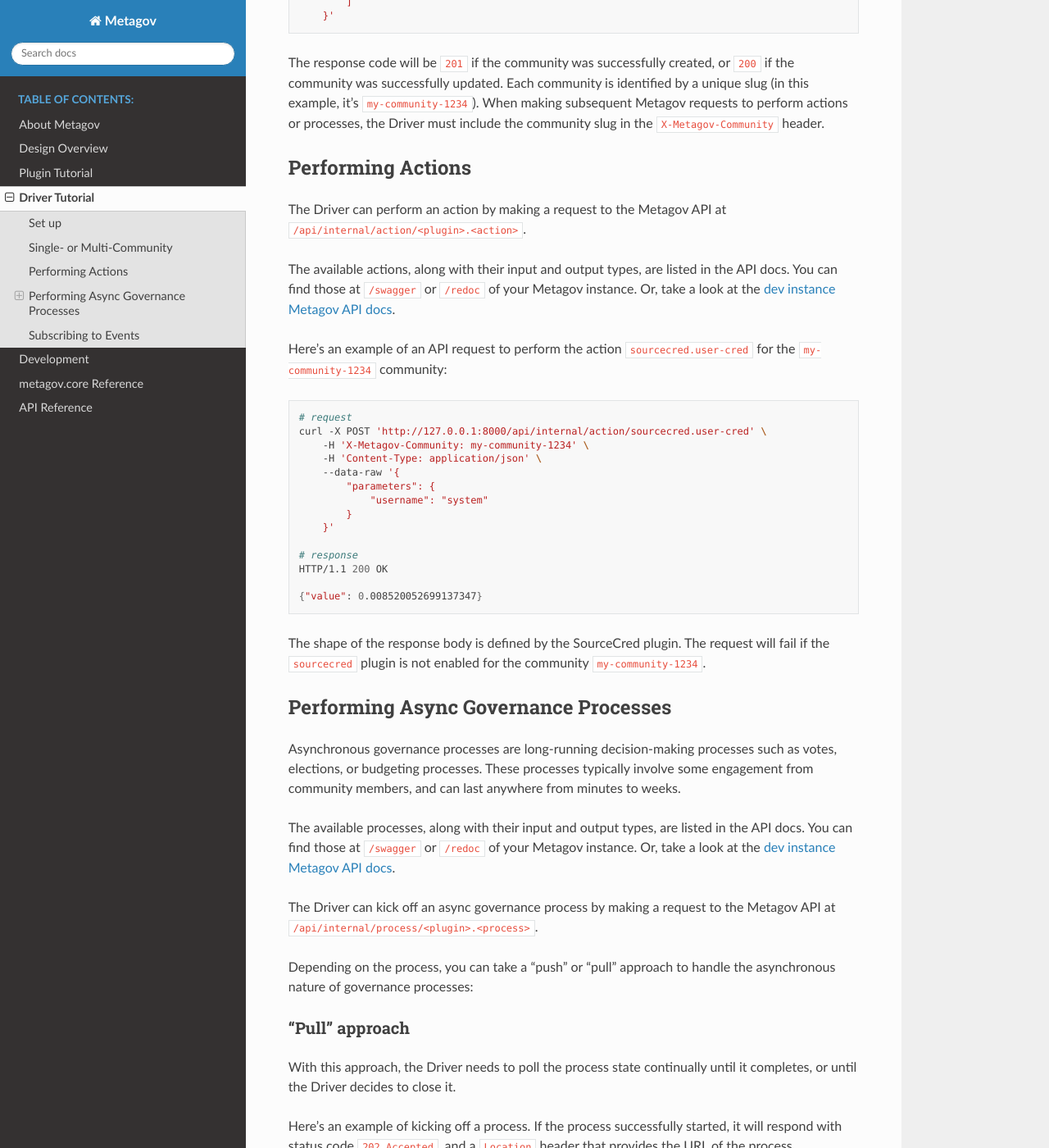
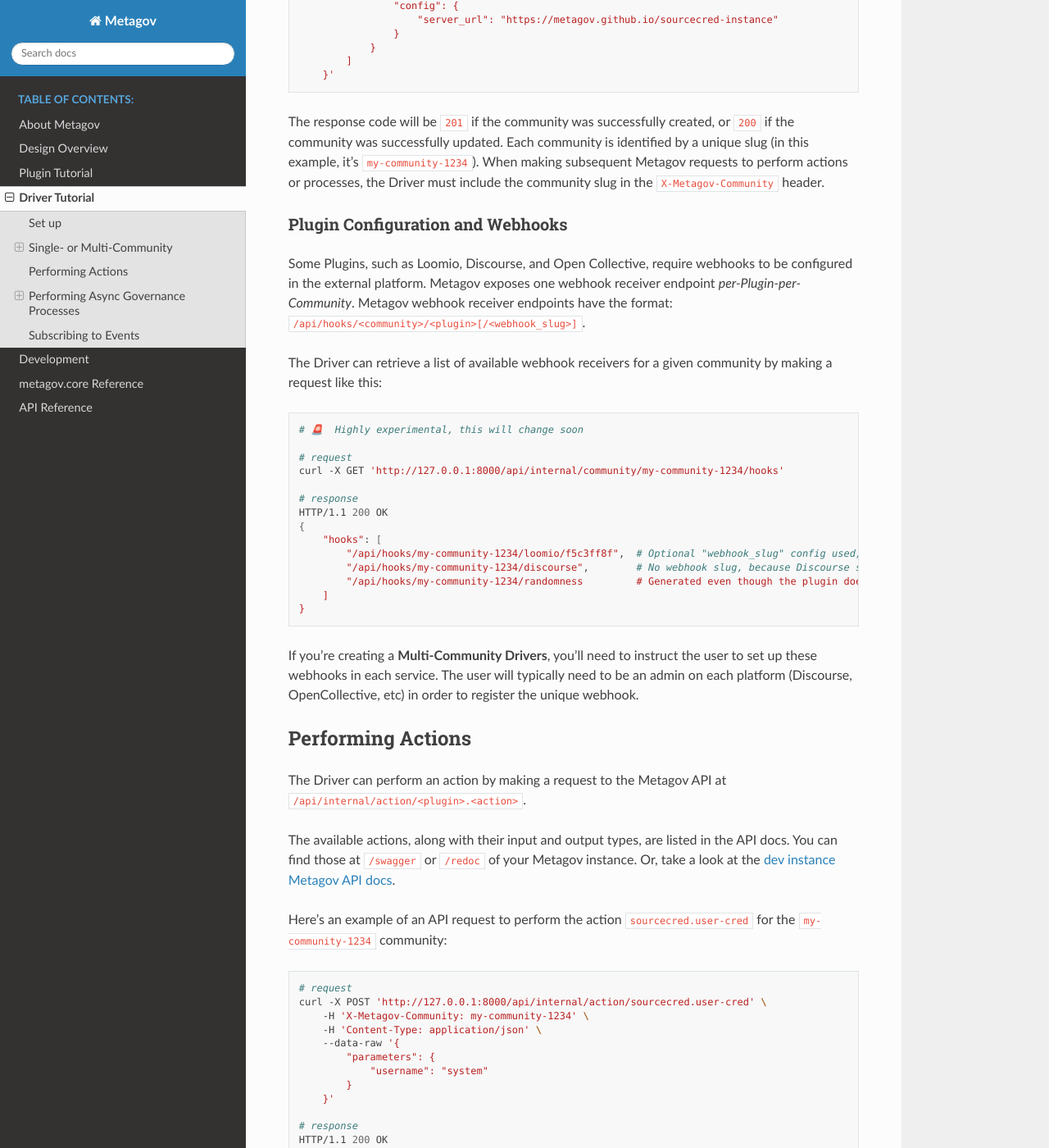
Before and after one commit to metagov/gateway, a Sphinx documentation site: the page built from docs/driver_tutorial.rst, in a window 1280 px wide and 1400 px high, scrolled down 972 px. Shown: the whole window at 82% size. Built offline with Sphinx 7.4.7 and the Read the Docs theme 2.0.0, drawn with Linux system fonts in a browser that asks for light colours; some of the changed text lies outside the part shown.

Commit message:
Add some documentation for webhooks to Driver Tutorial

```diff
--- a/docs/driver_tutorial.rst
+++ b/docs/driver_tutorial.rst
@@ -1,13 +1,16 @@
 Driver Tutorial
 ===============
 
-This tutorial will show you have to write a Driver that uses Metagov, or how to use Metagov
-alongside your existing governance engine to turn it into a Driver.
+This tutorial will show you have to write a governance Driver that uses Metagov, or how to use Metagov
+alongside your existing governance engine.
+
+You can also look at the `"Minimal Driver" Express App <https://github.com/metagov/example-driver>`_ for an example of a single-community Driver. (Warning! Example Driver may be out-of-sync with latest Metagov APIs. Copy-paste with caution.)
 
 Set up
 ------
-Deploy Metagov on the same machine as your Driver.
-For local setup, follow the instructions for :doc:`Metagov local development setup <../development>`.
+
+You'll need to run Metagov on the same machine as your Driver.
+Follow the instructions at :doc:`Metagov development setup <../development>`.
 
 
 Single- or Multi-Community
@@ -44,6 +47,35 @@ The response code will be ``201`` if the community was successfully created, or
 Each community is identified by a unique slug (in this example, it's ``my-community-1234``).
 When making subsequent Metagov requests to perform actions or processes, the Driver must include the community slug in the ``X-Metagov-Community`` header.
 
+Plugin Configuration and Webhooks
+^^^^^^^^^^^^^^^^^^^^^^^^^^^^^^^^^
+
+Some Plugins, such as Loomio, Discourse, and Open Collective, require webhooks to be configured in the external platform.
+Metagov exposes one webhook receiver endpoint *per-Plugin-per-Community*.
+Metagov webhook receiver endpoints have the format: ``/api/hooks/<community>/<plugin>[/<webhook_slug>]``.
+
+The Driver can retrieve a list of available webhook receivers for a given community by making a request like this:
+
+.. code-block:: shell
+
+    # 🚨  Highly experimental, this will change soon
+
+    # request
+    curl -X GET 'http://127.0.0.1:8000/api/internal/community/my-community-1234/hooks'
+
+    # response
+    HTTP/1.1 200 OK
+    {
+        "hooks": [
+            "/api/hooks/my-community-1234/loomio/f5c3ff8f",  # Optional "webhook_slug" config used, for security
+            "/api/hooks/my-community-1234/discourse",        # No webhook slug, because Discourse supports webhook secrets
+            "/api/hooks/my-community-1234/randomness         # Generated even though the plugin doesn't use it
+        ]
+    }
+
+If you're creating a **Multi-Community Drivers**, you'll need to instruct the user to set up these webhooks in each service.
+The user will typically need to be an admin on each platform (Discourse, OpenCollective, etc) in order to register the unique webhook.
+
 
 Performing Actions
 ------------------
@@ -70,7 +102,6 @@ Here's an example of an API request to perform the action ``sourcecred.user-cred
 
     # response
     HTTP/1.1 200 OK
-
     {"value": 0.008520052699137347}
 
 The shape of the response body is defined by the SourceCred plugin.
@@ -124,7 +155,6 @@ Using the URL from the ``Location`` header, poll the status of the process:
 
     # response
     HTTP/1.1 200 OK
-
     {
         "id": 127,
         "name": "loomio.poll",
```
